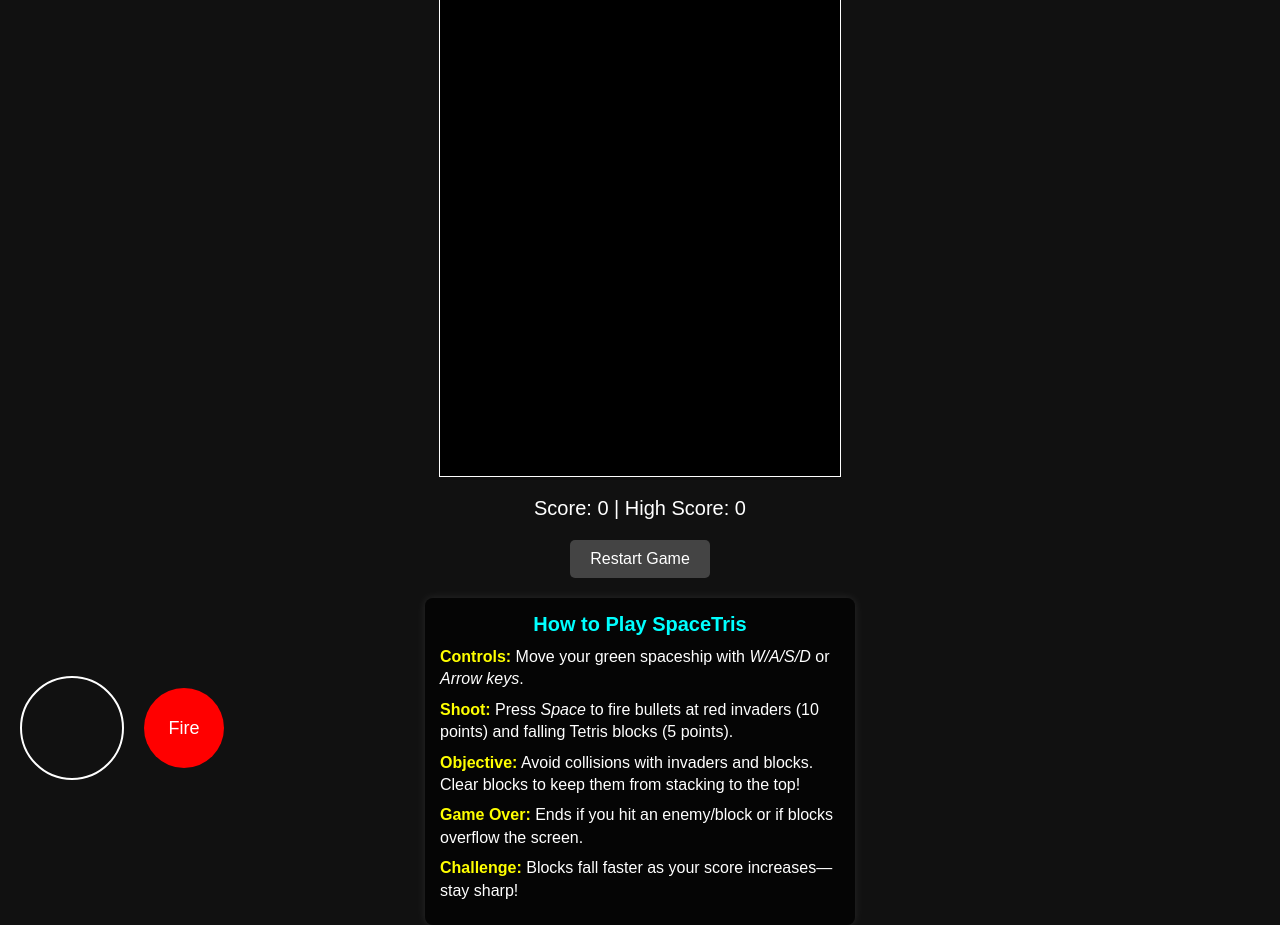
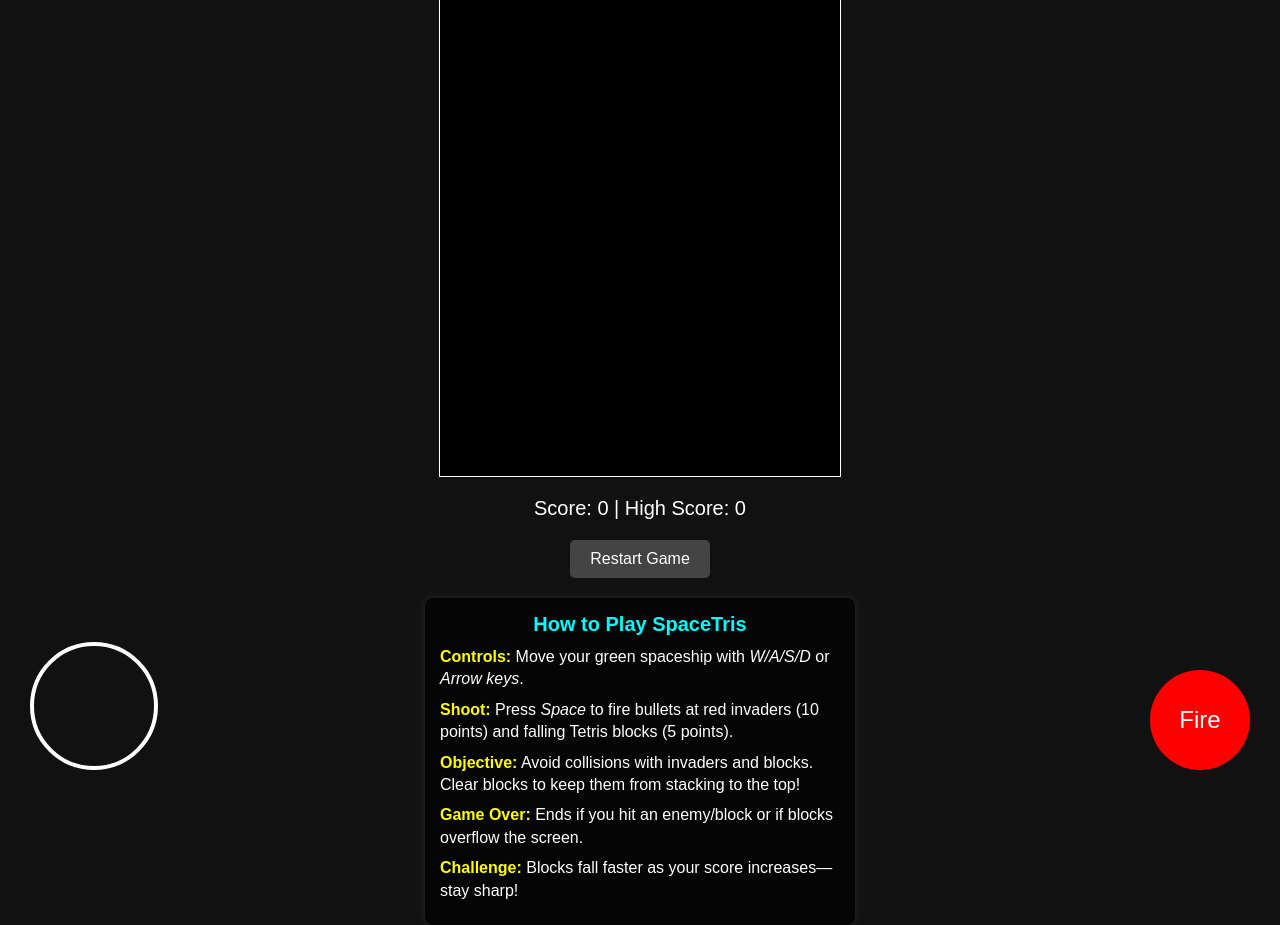
Before and after one commit to adrev/SpaceTetris, a plain HTML site: page index.html in a window 1280 px wide. Drawn offline with Linux system fonts and the light colour scheme; a script that the page names is missing.

Commit message:
Fixed location of joystick and fire button

```diff
--- a/index.html
+++ b/index.html
@@ -112,30 +112,29 @@
             }
         }
 
-        /* New CSS for mobile joystick controls */
+        /* New CSS for mobile controls */
         #joystickContainer {
             position: fixed;
-            bottom: 20px;
-            left: 20px;
-            display: flex;
-            align-items: center;
-            gap: 20px;
-            z-index: 1000;
+            bottom: 30px;
+            left: 30px;
         }
         #joystickZone {
-            width: 100px;
-            height: 100px;
-            border: 2px solid #FFF;
+            width: 120px;
+            height: 120px;
+            border: 4px solid #FFF;
             border-radius: 50%;
             touch-action: none;
         }
         #mobileFireBtn {
-            width: 80px;
-            height: 80px;
+            position: fixed;
+            bottom: 30px;
+            right: 30px;
+            width: 100px;
+            height: 100px;
             border-radius: 50%;
             background: #FF0000;
             color: white;
-            font-size: 18px;
+            font-size: 24px;
             border: none;
         }
     </style>
@@ -157,11 +156,11 @@
         </ul>
     </div>
 
-    <!-- New Mobile Joystick Controls -->
+    <!-- New Mobile Controls -->
     <div id="joystickContainer">
         <div id="joystickZone"></div>
-        <button id="mobileFireBtn">Fire</button>
     </div>
+    <button id="mobileFireBtn">Fire</button>
 
     <script>
         const canvas = document.getElementById('gameCanvas');
```
